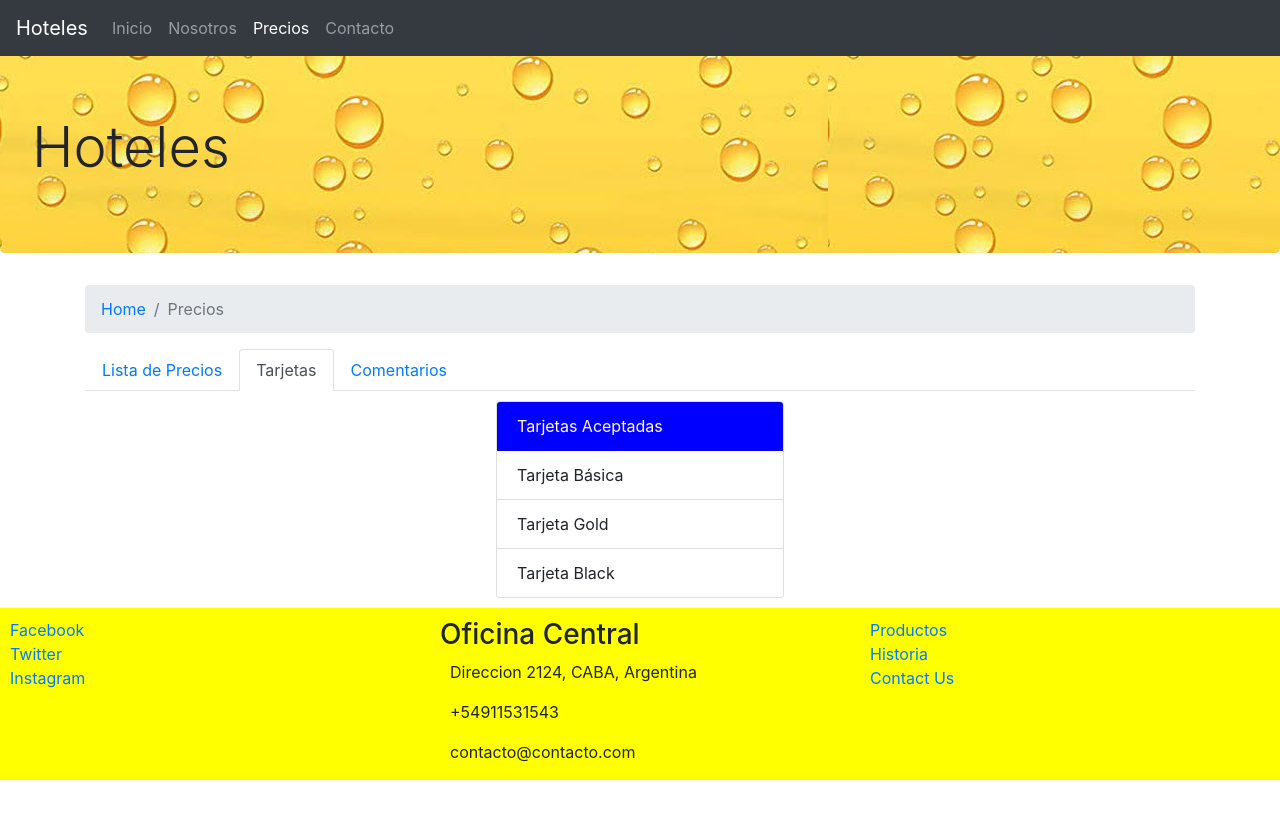
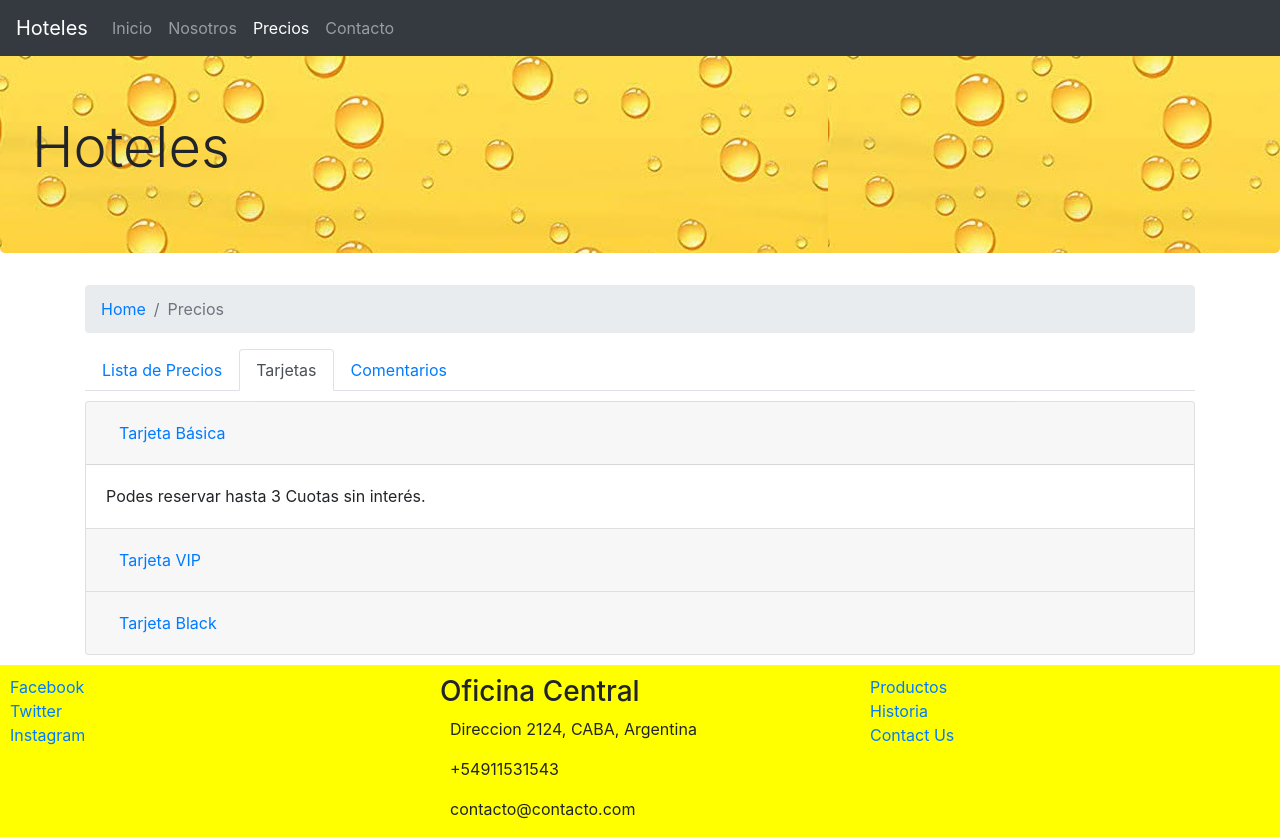
Before and after one commit to SantiBalbiani/Bootstrap_Test, a website: page precios.html in a window 1280 px wide. Both pictures are taken after a click on the tab "Tarjetas". Before the commit the page ends 800 px from the top, so only its background shows below. Drawn offline with nearby package versions, Linux system fonts and the light colour scheme; a web font is replaced by a local one.

Commit message:
subo lección5 week3

```diff
--- a/precios.html
+++ b/precios.html
@@ -36,7 +36,7 @@
             <li class="breadcrumb-item active" aria-current="page"> Precios</li>
         </ol>
     </nav>
-
+<!-- Ejemplo de tabs -->
     <ul class="nav nav-tabs" id="myTab" role="tablist">
       <li class="nav-item">
         <a class="nav-link active" id="compara-tab" data-toggle="tab"
@@ -155,24 +155,67 @@
 
   <div class="tab-pane fade show " id="tarjetas" role="tabpanel" aria-labelledby="tarjetas-tab">
     <!-- Acá comienza el contenido del segundo tab -->
-  <div class="d-flex justify-content-center">
-    <div class="card" style="width:18rem;">
-    <div class="card-header" style="background-color: blue; color: cornsilk;">
-      Tarjetas Aceptadas
-    </div>
-    <ul class="list-group list-group-flush">
-      <li class="list-group-item"> Tarjeta Básica</li>
-      <li class="list-group-item"> Tarjeta Gold</li>
-      <li class="list-group-item"> Tarjeta Black</li>
-    </ul>
+
+    <!-- INICIO EJEMPLO ACCORDION -->
+        <div class="accordion" id="accordionTarjetas">
+          <div class="card">
+            <div class="card-header" id="headingOne">
+              <h5 class="mb-0">
+                <button class="btn btn-link" type="button" data-toggle="collapse" data-target="#collapseBasica" aria-expanded="true" aria-controls="collapseBasica">
+                  Tarjeta Básica
+                </button>
+              </h5>
+            </div>
+            <div class="collapse show" id="collapseBasica" aria-labelledby="headingOne" data-parent="#accordionTarjetas">
+              <div class="card-body">
+                Podes reservar hasta 3 Cuotas sin interés.
+              </div>
+            </div>
+          </div>
+
+<!--           ==================Inicio Segundo Accordion===================== -->
+          <div class="card">
+            <div class="card-header" id="headingOne">
+              <h5 class="mb-0">
+                <button class="btn btn-link" type="button" data-toggle="collapse" data-target="#collapseVIP" aria-expanded="true" aria-controls="collapseVIP">
+                  Tarjeta VIP
+                </button>
+              </h5>
+            </div>
+            <div class="collapse" id="collapseVIP" aria-labelledby="headingTwoo" data-parent="#accordionTarjetas">
+              <div class="card-body">
+                Podes reservar hasta 12 Cuotas sin interés.
+              </div>
+            </div>
+          </div>
+<!--           ===================Fin Segundo Accordion========================== -->
+
+
+<!--           ==================Inicio Tercer Accordion===================== -->
+<div class="card">
+  <div class="card-header" id="headingThree">
+    <h5 class="mb-0">
+      <button class="btn btn-link" type="button" data-toggle="collapse" data-target="#collapseBlack" aria-expanded="true" aria-controls="collapseBlack">
+        Tarjeta Black
+      </button>
+    </h5>
+  </div>
+  <div class="collapse" id="collapseBlack" aria-labelledby="headingThree" data-parent="#accordionTarjetas">
+    <div class="card-body">
+      Podes reservar hasta 18 Cuotas sin interés.
     </div>
   </div>
+</div>
+<!--           ===================Fin Segundo Tercer========================== -->
+
+        </div>
+     <!-- FIN EJEMPLO ACCORDION -->
   </div>
 
   <div class="tab-pane fade show " id="comentarios" role="tabpanel" aria-labelledby="comentarios-tab">
     <!-- Acá comienza el contenido del segundo tab -->
   <div class="d-flex justify-content-center">
-  <p> comentarios </p>
+  <p> No hay Comentarios. </p>
   </div>
   </div>
 </div>
```
Also changed, not shown: about.html (+2 -2 lines), index.html (+25 -18 lines).
